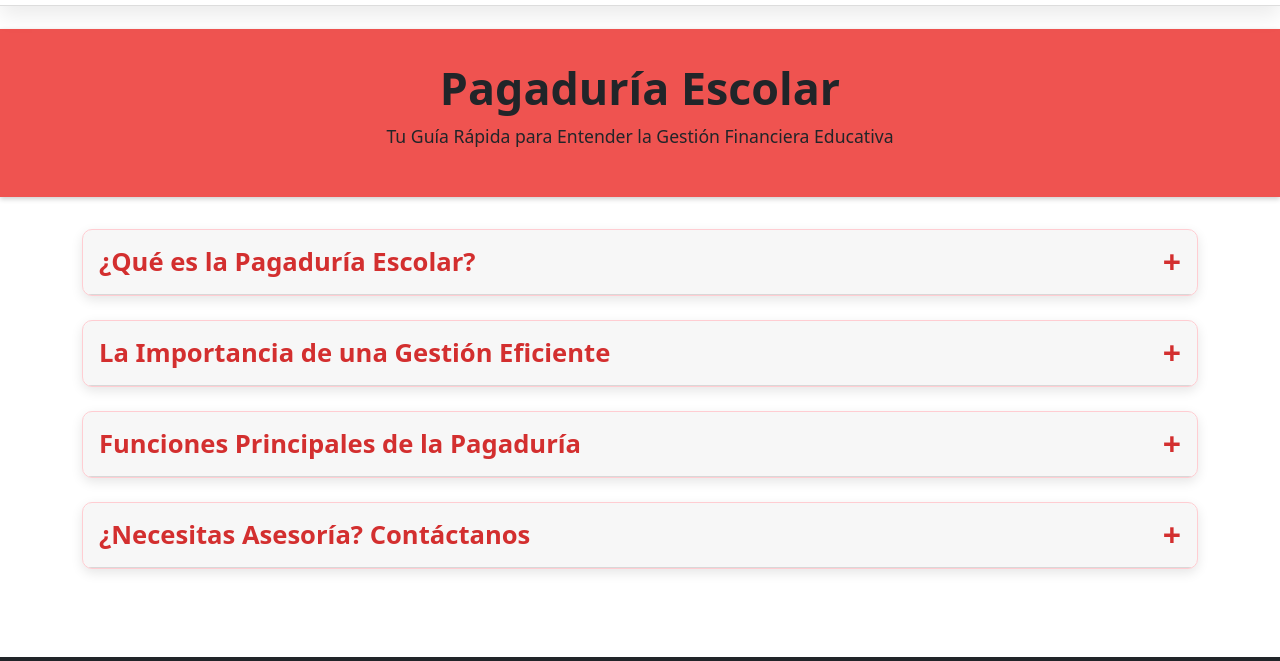
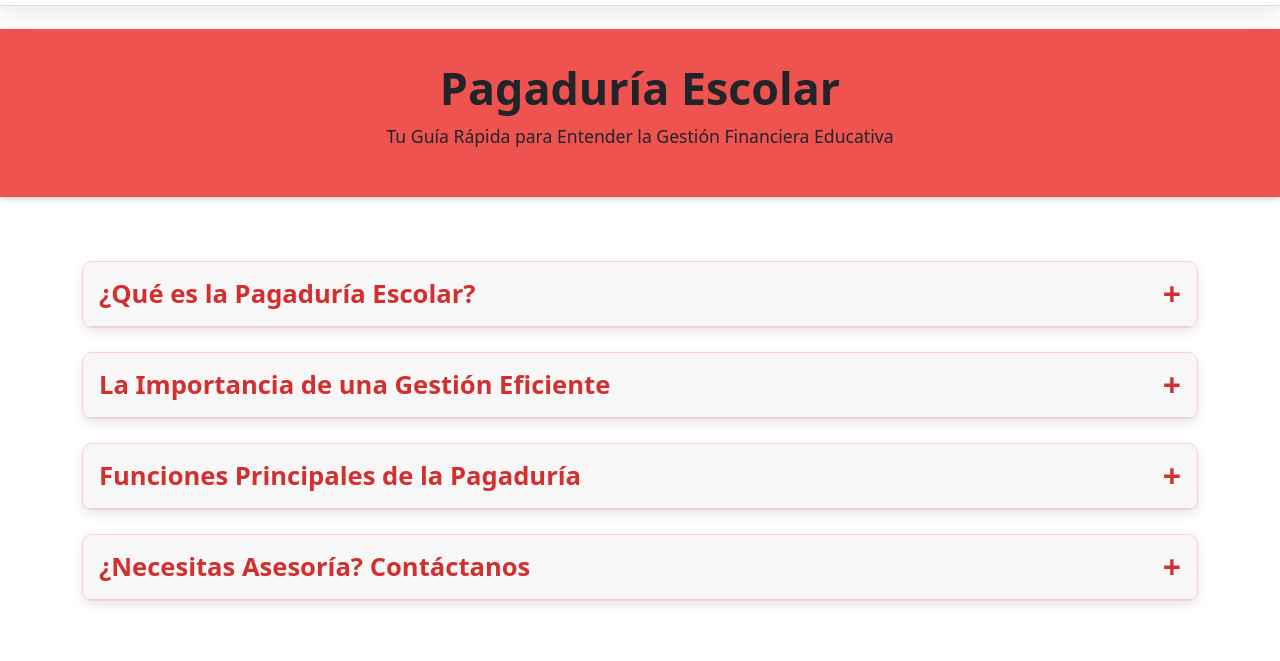
Before and after one commit to santiago-aguilera/Julio-Florez-Page, a plain HTML site: page Pagina Julio Florez/Pages/Pagaduria.html in a window 1280 px wide. Shown: the part 110-771 px from the top of the page. Drawn offline with nearby package versions, Linux system fonts and the light colour scheme; files whose address does not match are found by name.

Commit message:
Finalizado pagaduria

```diff
--- a/Pagina Julio Florez/Styles/Pagaduria.css
+++ b/Pagina Julio Florez/Styles/Pagaduria.css
@@ -228,18 +228,21 @@ header p {
 .container {
     max-width: 800px;
     margin: 0 auto 4rem auto; /* Más espacio abajo para evitar que el contenido se pegue al borde */
-    padding: 0 1.5rem;
+    padding: 2rem;
     flex-grow: 1; /* Permite que el contenedor ocupe el espacio disponible */
+    overflow: visible; /* Permite que el contenido se desborde si es necesario */
 }
 
 .info-card {
     background-color: var(--card-bg-color);
     border: 1px solid var(--card-border-color);
+    width: 100%;
     border-radius: 10px;
     box-shadow: 0 4px 12px rgba(0, 0, 0, 0.1);
-    margin-bottom: 1.5rem;
+    margin-bottom: 1.5rem; /* Espacio entre tarjetas */
     overflow: hidden; /* Asegura que el contenido oculto no se vea */
-    transition: box-shadow 0.3s ease;
+    transition: box-shadow 0.4s ease;
+    height: auto; /* Permite que la tarjeta ajuste su altura según el contenido */
 }
 
 .info-card:hover {
@@ -286,6 +289,9 @@ header p {
     overflow: hidden;
     padding: 0 2rem; /* El padding horizontal siempre visible */
     transition: max-height 0.4s ease-out, padding-top 0.4s ease-out, padding-bottom 0.4s ease-out;
+    max-height: 0;
+    overflow: hidden;
+    transition: max-height 0.4s ease;
 }
 
 .info-card.active .card-content {
```
